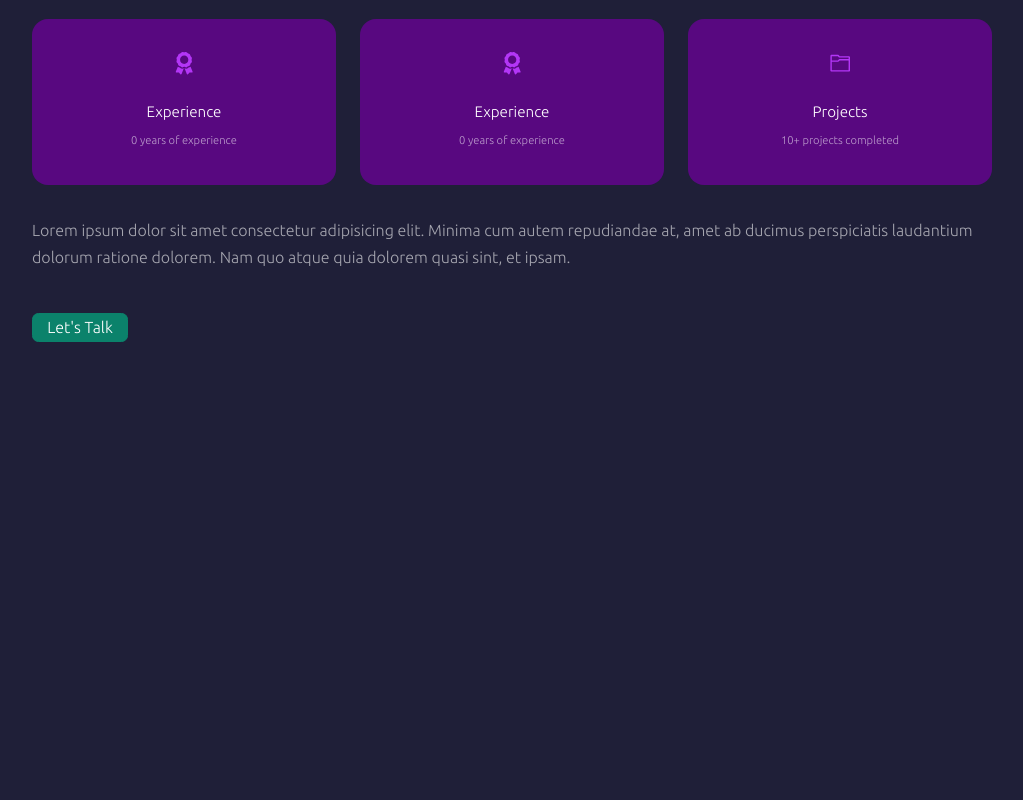
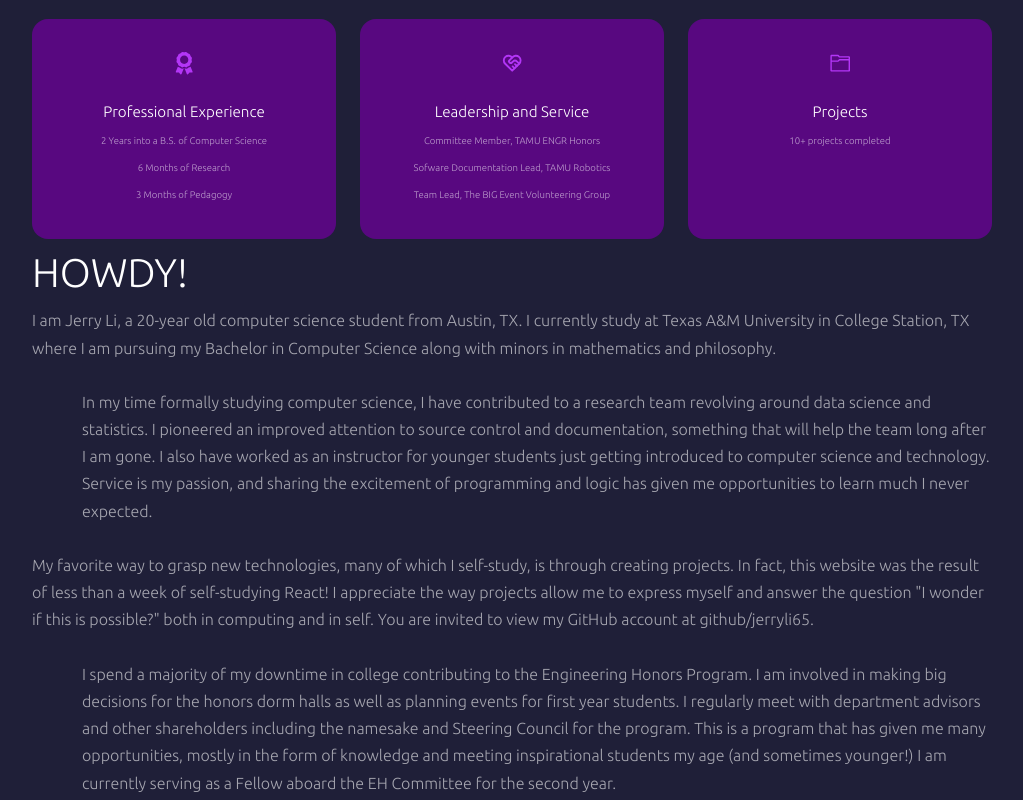
Before and after one commit to jerryli65/me, a React (Create React App) app: page / in a window 1280 px wide. Shown: the part 1020-1820 px from the top of the page, without its empty margins (128-1151 px from the left). Built offline with nearby package versions, Linux system fonts and the light colour scheme.

Commit message:
added v1 content to About

```diff
--- a/public/index.html
+++ b/public/index.html
@@ -4,7 +4,7 @@
     <meta charset="UTF-8">
     <meta http-equiv="X-UA-Compatible" content="IE=edge">
     <meta name="viewport" content="width=device-width, initial-scale=1.0">
-    <title>The Ultimate React Personal Portfolio Website</title>
+    <title>Jerry Li, Computer Science Student</title>
 </head>
 <body>
     <div id="root"></div>
--- a/src/components/about/About.jsx
+++ b/src/components/about/About.jsx
@@ -3,6 +3,7 @@ import "./about.css";
 /* import some image of myself for this section*/
 import { FaAward } from "react-icons/fa";
 import { VscFolder } from "react-icons/vsc";
+import { TbHeartHandshake } from "react-icons/tb";
 const About = () => {
   return (
     <section id="about">
@@ -20,14 +21,22 @@ const About = () => {
           <div className="about__cards">
             <article className="about__card">
               <FaAward className="about__icon" />
-              <h5>Experience</h5>
-              <small>0 years of experience</small>
+              <h5>Professional Experience</h5>
+              <small>2 Years into a B.S. of Computer Science </small>
+              <br />
+              <small>6 Months of Research</small>
+              <br />
+              <small>3 Months of Pedagogy</small>
             </article>
 
             <article className="about__card">
-              <FaAward className="about__icon" />
-              <h5>Experience</h5>
-              <small>0 years of experience</small>
+              <TbHeartHandshake className="about__icon" />
+              <h5>Leadership and Service</h5>
+              <small>Committee Member, TAMU ENGR Honors</small>
+              <br />
+              <small>Sofware Documentation Lead, TAMU Robotics</small>
+              <br />
+              <small>Team Lead, The BIG Event Volunteering Group</small>
             </article>
 
             <article className="about__card">
@@ -37,13 +46,50 @@ const About = () => {
             </article>
           </div>
 
-          <p>
-            Lorem ipsum dolor sit amet consectetur adipisicing elit. Minima cum
-            autem repudiandae at, amet ab ducimus perspiciatis laudantium
-            dolorum ratione dolorem. Nam quo atque quia dolorem quasi sint, et
-            ipsam.
-          </p>
-
+          <h1>HOWDY!</h1>
+          <div className="about__paragraphs">
+            <p>
+              I am Jerry Li, a 20-year old computer science student from Austin,
+              TX. I currently study at Texas A&M University in College Station,
+              TX where I am pursuing my Bachelor in Computer Science along with
+              minors in mathematics and philosophy.
+            </p>
+            <br />
+            <p className="shifted">
+              In my time formally studying computer science, I have contributed
+              to a research team revolving around data science and statistics. I
+              pioneered an improved attention to source control and
+              documentation, something that will help the team long after I am
+              gone. I also have worked as an instructor for younger students
+              just getting introduced to computer science and technology.
+              Service is my passion, and sharing the excitement of programming
+              and logic has given me opportunities to learn much I never
+              expected.
+            </p>
+            <p>
+              <br />
+              My favorite way to grasp new technologies, many of which I
+              self-study, is through creating projects. In fact, this website
+              was the result of less than a week of self-studying React! I
+              appreciate the way projects allow me to express myself and answer
+              the question "I wonder if this is possible?" both in computing and
+              in self. You are invited to view my GitHub account at
+              github/jerryli65.
+            </p>
+            <br />
+            <p className="shifted">
+              I spend a majority of my downtime in college contributing to the
+              Engineering Honors Program. I am involved in making big decisions
+              for the honors dorm halls as well as planning events for first
+              year students. I regularly meet with department advisors and other
+              shareholders including the namesake and Steering Council for the
+              program. This is a program that has given me many opportunities,
+              mostly in the form of knowledge and meeting inspirational students
+              my age (and sometimes younger!) I am currently serving as a Fellow
+              aboard the EH Committee for the second year.
+            </p>
+          </div>
+          <br />
           <a href="#contact" className="btn btn-primary">
             Let's Talk
           </a>
--- a/src/components/about/about.css
+++ b/src/components/about/about.css
@@ -56,12 +56,16 @@
 }
 
 .about__card small {
-    font-size: 0.7rem;
+    font-size: 0.6rem;
     color: var(--color-light);
 }
 
 .about__content p {
-    margin: 2rem 0 2.6rem;
+    color: var(--color-light);
+}
+
+.about__paragraphs p.shifted {
+    margin-left: 50px;
     color: var(--color-light);
 }
 
--- a/src/index.css
+++ b/src/index.css
@@ -58,7 +58,7 @@ h1 {
 
 section {
     margin-top: 8rem;
-    height: 100vh;
+    height: 175vh;
 }
 
 section > h2, section > h5 {
```
Also changed, not shown: 1 other file (tests, documents, lock files or other folders).
